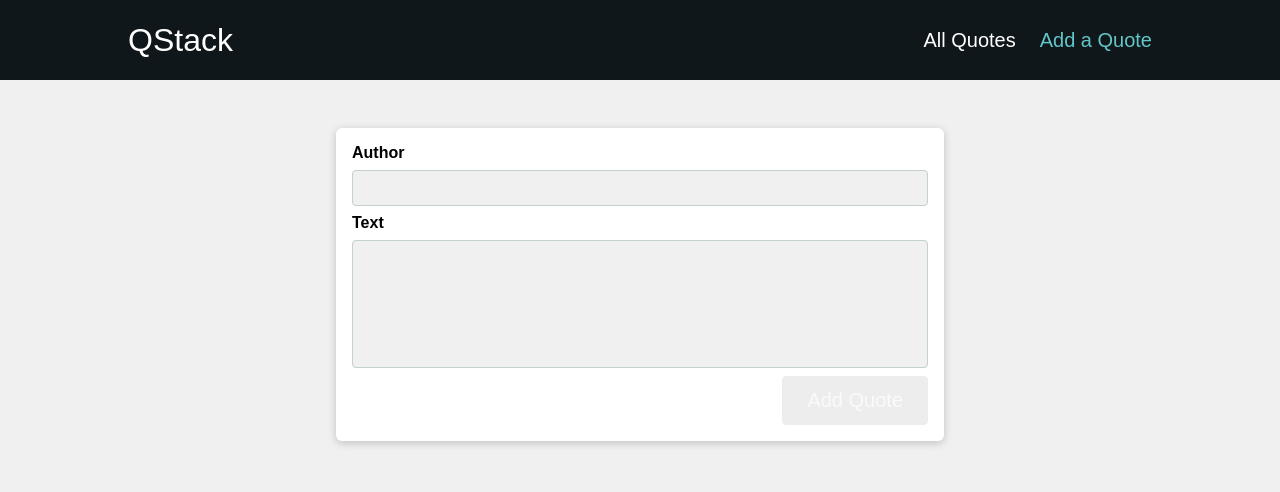
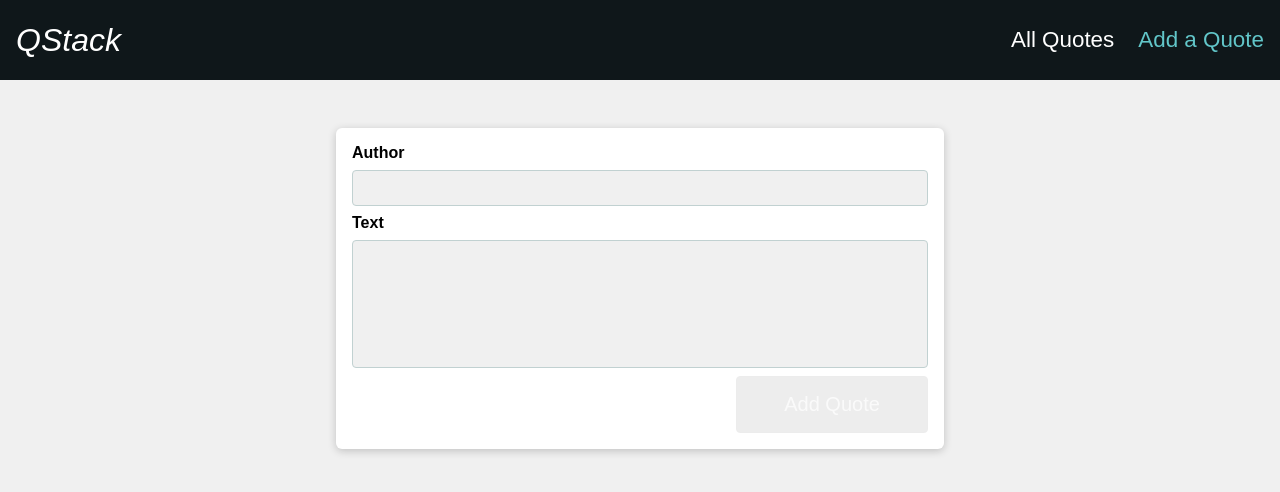
Before and after one commit to NafiurSiddiqui/QStack, a React (Create React App) app: page /new-quote in a window 1280 px wide. Shown: the top 492 px of the page. Built offline with nearby package versions, Linux system fonts and the light colour scheme.

Commit message:
responsive implemented

```diff
--- a/src/components/layout/MainNavigation.js
+++ b/src/components/layout/MainNavigation.js
@@ -5,21 +5,33 @@ import classes from './MainNavigation.module.css';
 const MainNavigation = () => {
 	return (
 		<header className={classes.header}>
+			<div className={classes.wrapper}>
 				<div className={classes.logo}>QStack</div>
 				<nav className={classes.nav}>
 					<ul>
 						<li>
-            <NavLink to='/quotes' className={navData => navData.isActive ? classes.active : '' }>
+							<NavLink
+								to="/quotes"
+								className={(navData) =>
+									navData.isActive ? classes.active : ''
+								}
+							>
 								All Quotes
 							</NavLink>
 						</li>
 						<li>
-            <NavLink to='/new-quote' className={navData => navData.isActive ? classes.active : '' }>
+							<NavLink
+								to="/new-quote"
+								className={(navData) =>
+									navData.isActive ? classes.active : ''
+								}
+							>
 								Add a Quote
 							</NavLink>
 						</li>
 					</ul>
 				</nav>
+			</div>
 		</header>
 	);
 };
--- a/src/components/layout/MainNavigation.module.css
+++ b/src/components/layout/MainNavigation.module.css
@@ -2,7 +2,17 @@
 	width: 100%;
 	height: 5rem;
 	display: flex;
-	padding: 0 10%;
+	padding: 0 0.2rem;
+	justify-content: center;
+	align-items: center;
+	background-color: var(--primaryBG);
+}
+
+.wrapper {
+	width: 100%;
+	height: 5rem;
+	display: flex;
+	/* padding: 0 10%; */
 	justify-content: space-between;
 	align-items: center;
 	background-color: var(--primaryBG);
@@ -11,6 +21,7 @@
 .logo {
 	font-size: 2rem;
 	color: white;
+	font-style: italic;
 }
 
 .nav ul {
@@ -35,3 +46,51 @@
 .nav a.active {
 	color: rgb(98 198 201);
 }
+
+@media (max-width: 480px) {
+	.header {
+		padding: 0 0.8rem;
+	}
+
+	.logo {
+		font-size: 1.2rem;
+	}
+
+	.nav li {
+		font-size: 0.8rem;
+	}
+}
+
+@media (max-width: 481px) and (min-width: 999px) {
+	.header {
+		padding: 0 1rem;
+	}
+
+	.logo {
+		font-size: 1.8rem;
+	}
+
+	.nav li {
+		font-size: 1rem;
+	}
+}
+
+@media (min-width: 1000px) {
+	.header {
+		padding: 0 1rem;
+	}
+
+	.logo {
+		font-size: 2rem;
+	}
+
+	.nav li {
+		font-size: 1.4rem;
+	}
+}
+
+@media (min-width: 1500px) {
+	.wrapper {
+		width: 80rem;
+	}
+}
--- a/src/components/quotes/QuoteItem.module.css
+++ b/src/components/quotes/QuoteItem.module.css
@@ -35,3 +35,43 @@
 	font-style: italic;
 	color: #b6b6b6;
 }
+
+@media (max-width: 480px) {
+	.item blockquote {
+		font-size: 1.2rem;
+	}
+
+	.item figcaption {
+		font-size: 1.1rem;
+	}
+}
+
+@media (max-width: 481px) and (min-width: 999px) {
+	.item blockquote {
+		font-size: 1.2rem;
+	}
+
+	.item figcaption {
+		font-size: 1rem;
+	}
+}
+
+@media (min-width: 1000px) {
+	item blockquote {
+		font-size: 1.6rem;
+	}
+
+	.item figcaption {
+		font-size: 1.5rem;
+	}
+}
+
+@media (min-width: 1500px) {
+	item blockquote {
+		font-size: 1.8rem;
+	}
+
+	.item figcaption {
+		font-size: 1.7rem;
+	}
+}
--- a/src/components/quotes/QuoteList.module.css
+++ b/src/components/quotes/QuoteList.module.css
@@ -6,7 +6,7 @@
 
 .sorting {
 	padding-bottom: 1rem;
-  border-bottom: 3px solid #b2d4d4;
+	border-bottom: 1px solid var(--secondary);
 	margin-bottom: 2rem;
 }
 
--- a/src/index.css
+++ b/src/index.css
@@ -1,8 +1,7 @@
 :root {
-	/* --primaryBG:rgb(0, 94, 128); */
 	--primaryBG: rgb(15 23 26);
 	--primaryTxt: rgb(208, 207, 207);
-	/* --hoverBG: rgb(0, 60, 82); */
+	--secondary: rgb(35 50 56);
 	--hoverBG: rgb(5 68 71);
 	--hoverTxt: rgb(220, 219, 219);
 }
@@ -71,3 +70,23 @@ body {
 	background-color: var(--hoverBG);
 	color: var(--hoverTxt);
 }
+
+@media (max-width: 480px) {
+	.btn {
+		font-size: 0.8rem;
+	}
+}
+
+@media (min-width: 481px) {
+	.btn {
+		font-size: 1rem;
+	}
+}
+
+@media (min-width: 1000px) {
+	.btn {
+		font-size: 1.2rem;
+		width: 12rem;
+		padding: 1rem 1.5rem;
+	}
+}
```
Lines whose indentation alone changed are shown as unchanged.
